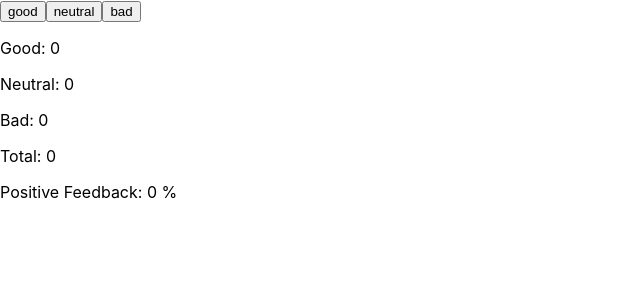
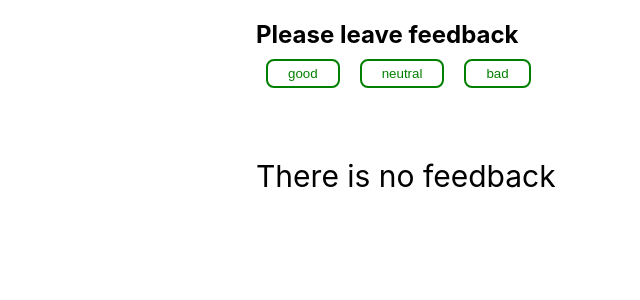
Before and after one commit to busgoit/goit-react-hw-02-feedback, a React (Create React App) app: page / in a window 1280 px wide. Shown: the top 300 px of the page, without its empty margins (0-640 px from the left). Built offline with nearby package versions, Linux system fonts and the light colour scheme.

Commit message:
add styles

```diff
--- a/src/components/App.jsx
+++ b/src/components/App.jsx
@@ -1,6 +1,8 @@
 import React, { Component } from 'react';
+import Section from './Section/Section';
 import FeedbackOptions from './FeedbackOptions/FeedbackOptions';
 import Statistics from './Statistics/Statistics';
+import Notification from './Notification/Notification';
 
 export class App extends Component {
   state = { good: 0, neutral: 0, bad: 0 };
@@ -41,13 +43,18 @@ export class App extends Component {
 
     return (
       <>
-        <div>
+        <Section title="Please leave feedback">
           <FeedbackOptions
             options={Object.keys(this.state)}
             onLeaveFeedback={this.incrementFeedback}
           />
-        </div>
-        <div>
+        </Section>
+        {total === 0 ? (
+          <Section>
+            <Notification message="There is no feedback" />
+          </Section>
+        ) : (
+          <Section title="Statistics">
             <Statistics
               good={good}
               neutral={neutral}
@@ -55,7 +62,8 @@ export class App extends Component {
               total={total}
               positivePercentage={positivePercentage}
             />
-        </div>
+          </Section>
+        )}
       </>
     );
   }
--- a/src/components/FeedbackOptions/FeedbackOptions.jsx
+++ b/src/components/FeedbackOptions/FeedbackOptions.jsx
@@ -1,17 +1,18 @@
 import PropTypes from 'prop-types';
+import { Button } from './FeedbackOptions.styled';
 
 const FeedbackOptions = ({ options, onLeaveFeedback }) => {
   return (
     <>
       {options.map(option => (
-        <button
+        <Button
           key={option}
           type="button"
           data-set={option}
           onClick={onLeaveFeedback}
         >
           {option}
-        </button>
+        </Button>
       ))}
     </>
   );
--- /dev/null
+++ b/src/components/FeedbackOptions/FeedbackOptions.styled.jsx
@@ -0,0 +1,40 @@
+import styled from '@emotion/styled';
+
+export const Button = styled.button`
+  display: inline-block;
+  padding: 5px 20px;
+  margin: 0 10px;
+  position: relative;
+  overflow: hidden;
+  border: 2px solid green;
+  border-radius: 8px;
+  color: green;
+  background-color: #fff;
+
+  transition: 0.2s ease-in-out;
+
+  :before {
+    content: '';
+    background: linear-gradient(
+      90deg,
+      rgba(255, 255, 255, 0.1),
+      rgba(255, 255, 255, 0.5)
+    );
+    height: 50px;
+    width: 50px;
+    position: absolute;
+    top: -8px;
+    left: -75px;
+    transform: skewX(-45deg);
+  }
+
+  :hover {
+    background: green;
+    color: #fff;
+  }
+
+  :hover:before {
+    left: 150px;
+    transition: 0.5s ease-in-out;
+  }
+`;
--- /dev/null
+++ b/src/components/Notification/Notification.jsx
@@ -0,0 +1,12 @@
+import PropTypes from 'prop-types';
+import { Info } from './Notification.styled';
+
+const Notification = ({ message }) => {
+  return <Info>{message}</Info>;
+};
+
+export default Notification;
+
+Notification.propTypes = {
+  message: PropTypes.string.isRequired,
+};
--- /dev/null
+++ b/src/components/Notification/Notification.styled.jsx
@@ -0,0 +1,5 @@
+import styled from '@emotion/styled';
+
+export const Info = styled.p`
+  font-size: 30px;
+`;
--- /dev/null
+++ b/src/components/Section/Section.jsx
@@ -0,0 +1,20 @@
+import PropTypes from 'prop-types';
+import { StyledSection, Title, Container } from './Section.styled';
+
+const Section = ({ title, children }) => {
+  return (
+    <StyledSection>
+      <Container>
+        {title && <Title>{title}</Title>}
+        {children}
+      </Container>
+    </StyledSection>
+  );
+};
+
+export default Section;
+
+Section.propTypes = {
+  title: PropTypes.string,
+  children: PropTypes.node,
+};
--- /dev/null
+++ b/src/components/Section/Section.styled.jsx
@@ -0,0 +1,16 @@
+import styled from '@emotion/styled';
+
+export const StyledSection = styled.section`
+  padding-top: 20px;
+  padding-bottom: 20px;
+`;
+
+export const Title = styled.h2`
+  margin-top: 0;
+  margin-bottom: 10px;
+`;
+
+export const Container = styled.div`
+  width: 60vw;
+  margin: 0 auto;
+`;
--- a/src/components/Statistics/Statistics.jsx
+++ b/src/components/Statistics/Statistics.jsx
@@ -1,13 +1,14 @@
 import PropTypes from 'prop-types';
+import { Statistic } from './Statistics.styled';
 
 const Statistics = ({ good, neutral, bad, total, positivePercentage }) => {
   return (
     <>
-      <p>Good: {good}</p>
-      <p>Neutral: {neutral}</p>
-      <p>Bad: {bad}</p>
-      <p>Total: {total}</p>
-      <p>Positive Feedback: {positivePercentage} %</p>
+      <Statistic>Good: {good}</Statistic>
+      <Statistic>Neutral: {neutral}</Statistic>
+      <Statistic>Bad: {bad}</Statistic>
+      <Statistic>Total: {total}</Statistic>
+      <Statistic>Positive Feedback: {positivePercentage} %</Statistic>
     </>
   );
 };
--- /dev/null
+++ b/src/components/Statistics/Statistics.styled.jsx
@@ -0,0 +1,5 @@
+import styled from '@emotion/styled';
+
+export const Statistic = styled.p`
+  margin-top: 0;
+`;
```
Lines whose indentation alone changed are shown as unchanged.
